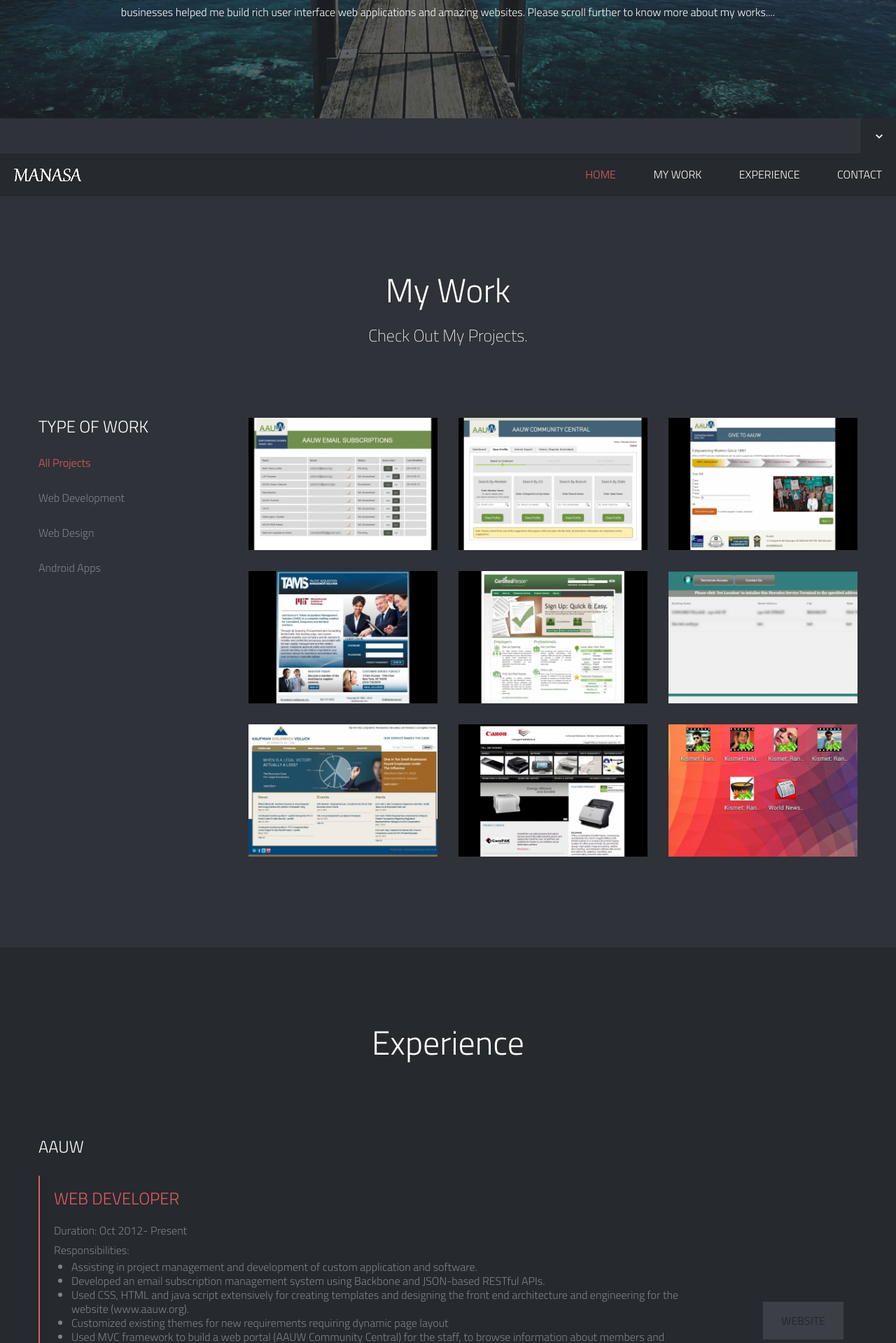
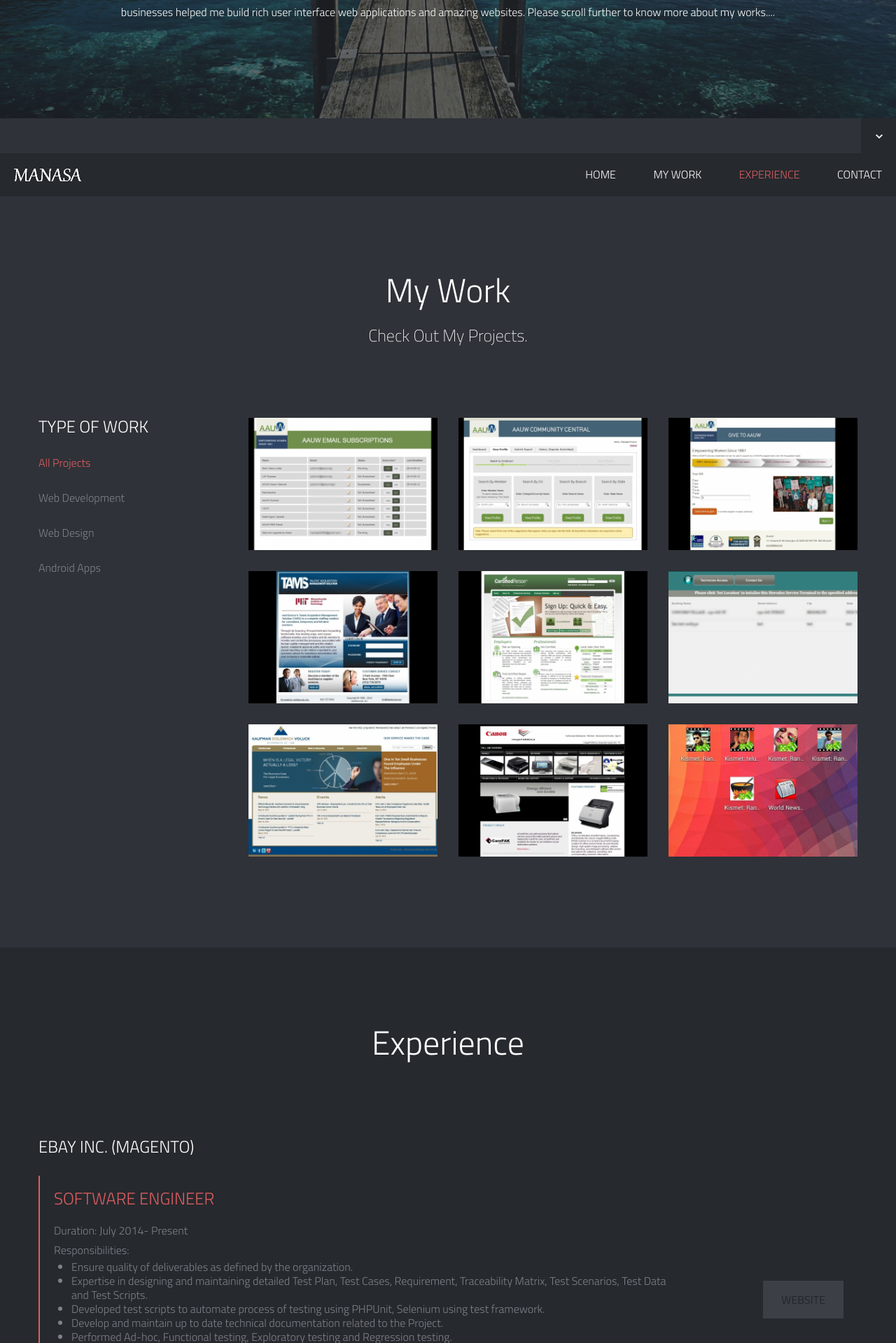
Before and after one commit to manasap/manasap.github.io, a PHP site: page / in a window 1280 px wide. Shown: the part 581-2500 px from the top of the page at 70% size. Run offline with PHP 8.4, Linux system fonts and the light colour scheme.

Commit message:
work change

```diff
--- a/include/css/responsive.css
+++ b/include/css/responsive.css
@@ -406,7 +406,7 @@
 		}
 
 		.type-work {
-			background-image: url(../img/filter-icon_@2x.png);
+			/*background-image: url(../img/filter-icon_@2x.png);*/
 			background-size: 16px 16px;
 		}
 	}
--- a/index.html
+++ b/index.html
@@ -266,7 +266,7 @@
                         	<!-- End Item Project -->
 
                             <!-- Item Project and Filter Name -->
-                        	<li class="item-thumbs span3 design">
+                        	<li class="item-thumbs span3 android">
                             	<!-- Fancybox - Gallery Enabled - Title - Full Image -->
                             	<a class="hover-wrap fancybox" data-fancybox-group="gallery" title="Android Apps" href="include/img/work/full/image-09-full.jpg">
                                 	<span class="overlay-img"></span>
@@ -314,14 +314,35 @@
     </div>
     <!-- End Title Page -->
      <!-- Information Block -->
-        <div class="row">
-        	<div class="span12">
+    <div class="row">
+        <div class="span12">
+            <h3 class="spec">Ebay inc. (Magento)</h3>
+
+            <div class="info-block">
+                <div class="info-text">
+                    <h3><span class="color-text">Software Engineer</span></h3>
+                    <p>Duration: July 2014- Present <br/>
+                        Responsibilities: <br/><ul>
+                    <li>Ensure quality of deliverables as defined by the organization.
+                    <li>Expertise in designing and maintaining detailed Test Plan, Test Cases, Requirement, Traceability Matrix, Test Scenarios, Test Data and Test Scripts. </li>
+                    <li>Developed test scripts to automate process of testing using PHPUnit, Selenium using test framework.</li>
+                    <li>Develop and maintain up to date technical documentation related to the Project.</li>
+                    <li>Performed Ad-hoc, Functional testing, Exploratory testing and Regression testing.</li>
+                    <li>As a member of the Scrum team participated in daily standup meetings, project status meetings as well as retrospective meetings and iteration reviews.
+                    <li>Work with engineering team to run tests in continuous integration environment.</li>
+                    <li>Write custom test management reports.</li></ul>
+                    </p>
+                    <a class="button" target="_blank" href="http://magento.com/">Website</a>
+                </div>
+            </div>
+            </div>
+        	<div class="span12 top-buffer">
             	<h3 class="spec">AAUW</h3>
 
                 <div class="info-block">
                 	<div class="info-text">
                 		<h3><span class="color-text">Web Developer</span></h3>
-                        <p>Duration: Oct 2012- Present <br/>
+                        <p>Duration: Oct 2012- July 2014 <br/>
                         Responsibilities: <br/><ul>
                         	<li>Assisting in project management and development of custom application and software.</li>
                             <li>Developed an email subscription management system using Backbone and JSON-based RESTful APIs.</li>
```
